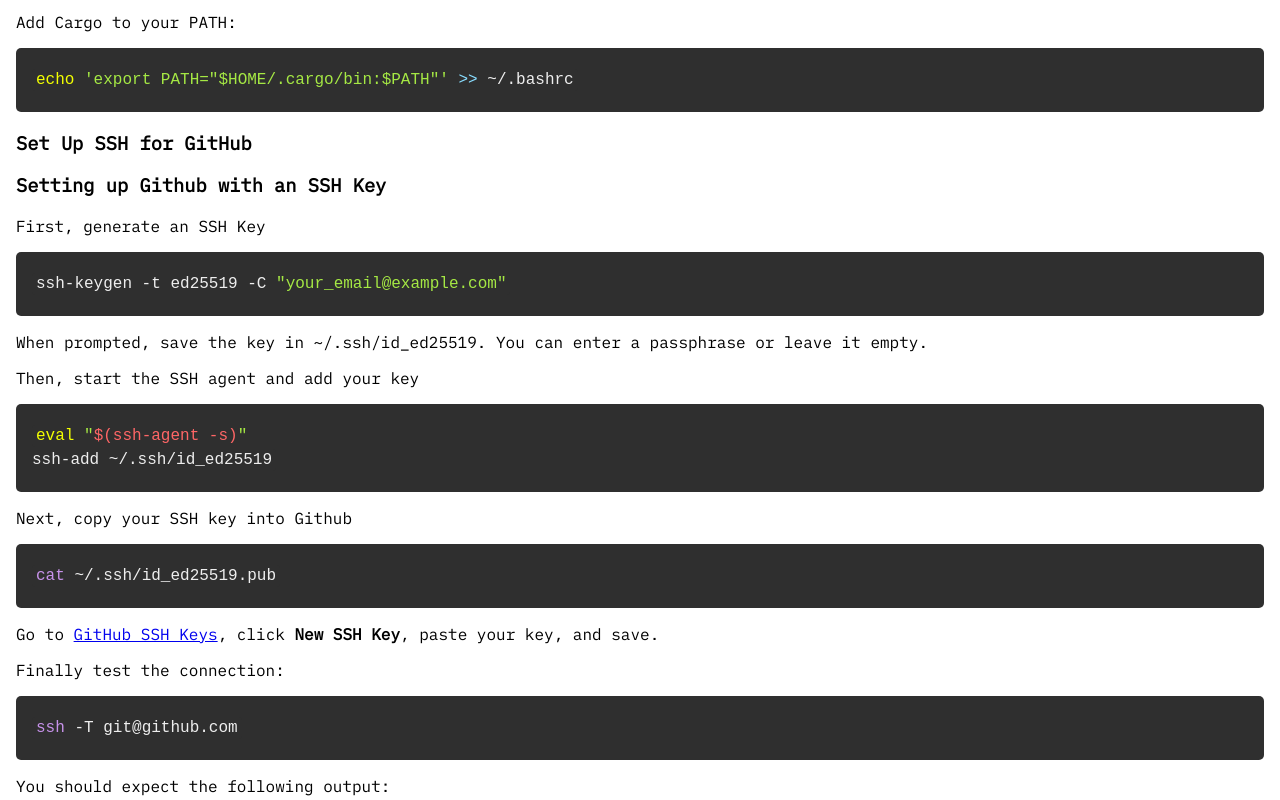
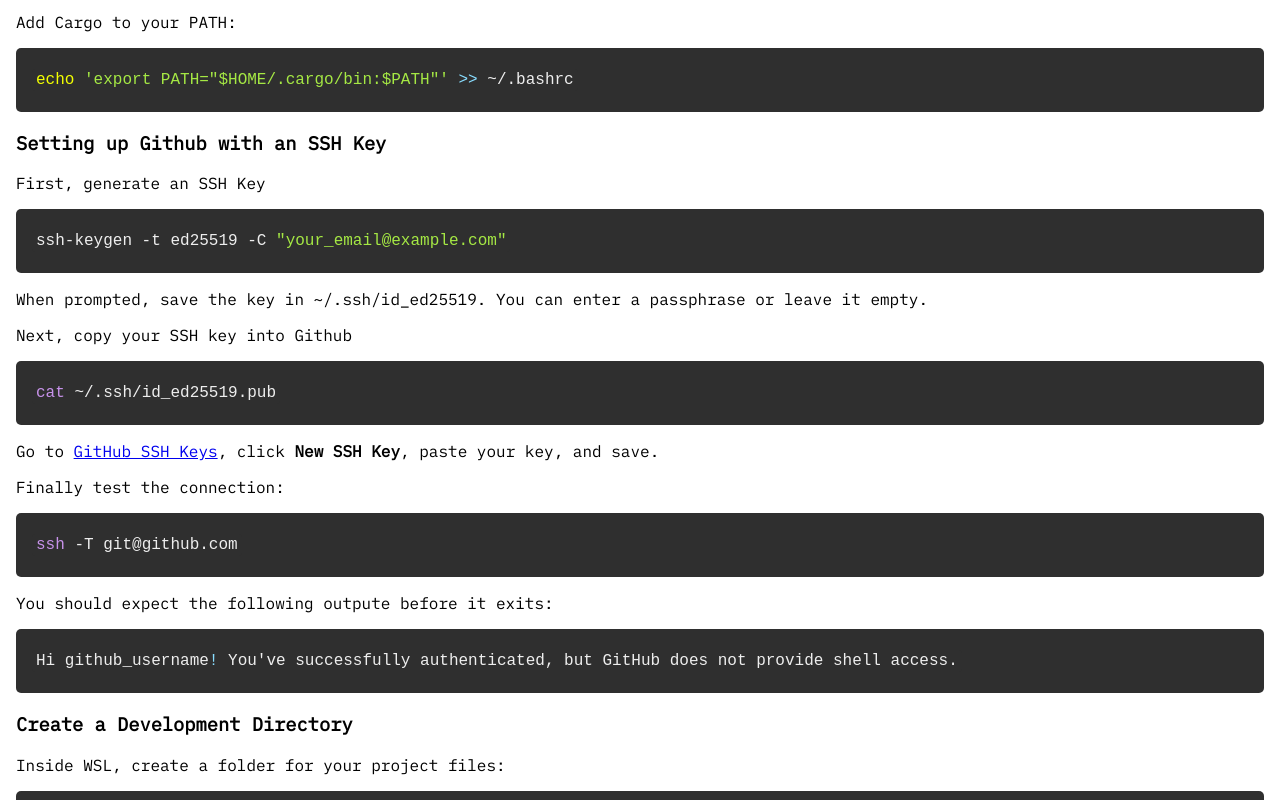
Before and after one commit to UMD-THEIA/software-onboarding, a React (Create React App) app: page /#/setup/windows in a window 1280 px wide. Shown: the part 860-1660 px from the top of the page. Built offline with nearby package versions, Linux system fonts and the light colour scheme.

Commit message:
fixed windows ssh

```diff
--- a/src/pages/setup_pages/windows.js
+++ b/src/pages/setup_pages/windows.js
@@ -45,8 +45,18 @@ export default function Windows() {
     </p>
     <CodeBlock language="shell" code={`echo 'export PATH="$HOME/.cargo/bin:$PATH"' >> ~/.bashrc`} />
 
-    <h3 className='setupText'>Set Up SSH for GitHub</h3>
-    <GithubSSH />
+    <h3 className='setupText'>Setting up Github with an SSH Key</h3>
+    <p className='setupText'>First, generate an SSH Key</p>
+    <CodeBlock language="shell" code={`ssh-keygen -t ed25519 -C "your_email@example.com"`} />
+    <p className='setupText'>When prompted, save the key in ~/.ssh/id_ed25519. You can enter a passphrase or leave it empty.</p>
+
+    <p className='setupText'>Next, copy your SSH key into Github</p>
+    <CodeBlock language="shell" code={`cat ~/.ssh/id_ed25519.pub`} />
+    <p className='setupText'>Go to <a rel="noreferrer" href="https://github.com/settings/keys" target="_blank">GitHub SSH Keys</a>, click <b>New SSH Key</b>, paste your key, and save.</p>
+    <p className='setupText'>Finally test the connection:</p>
+    <CodeBlock language="shell" code={`ssh -T git@github.com`} />
+    <p className='setupText'>You should expect the following outpute before it exits:</p>
+    <CodeBlock language="shell" code={`Hi github_username! You've successfully authenticated, but GitHub does not provide shell access.`} />
 
     <h3 className='setupText'>Create a Development Directory</h3>
     <p className='setupText'>Inside WSL, create a folder for your project files:</p>
```
